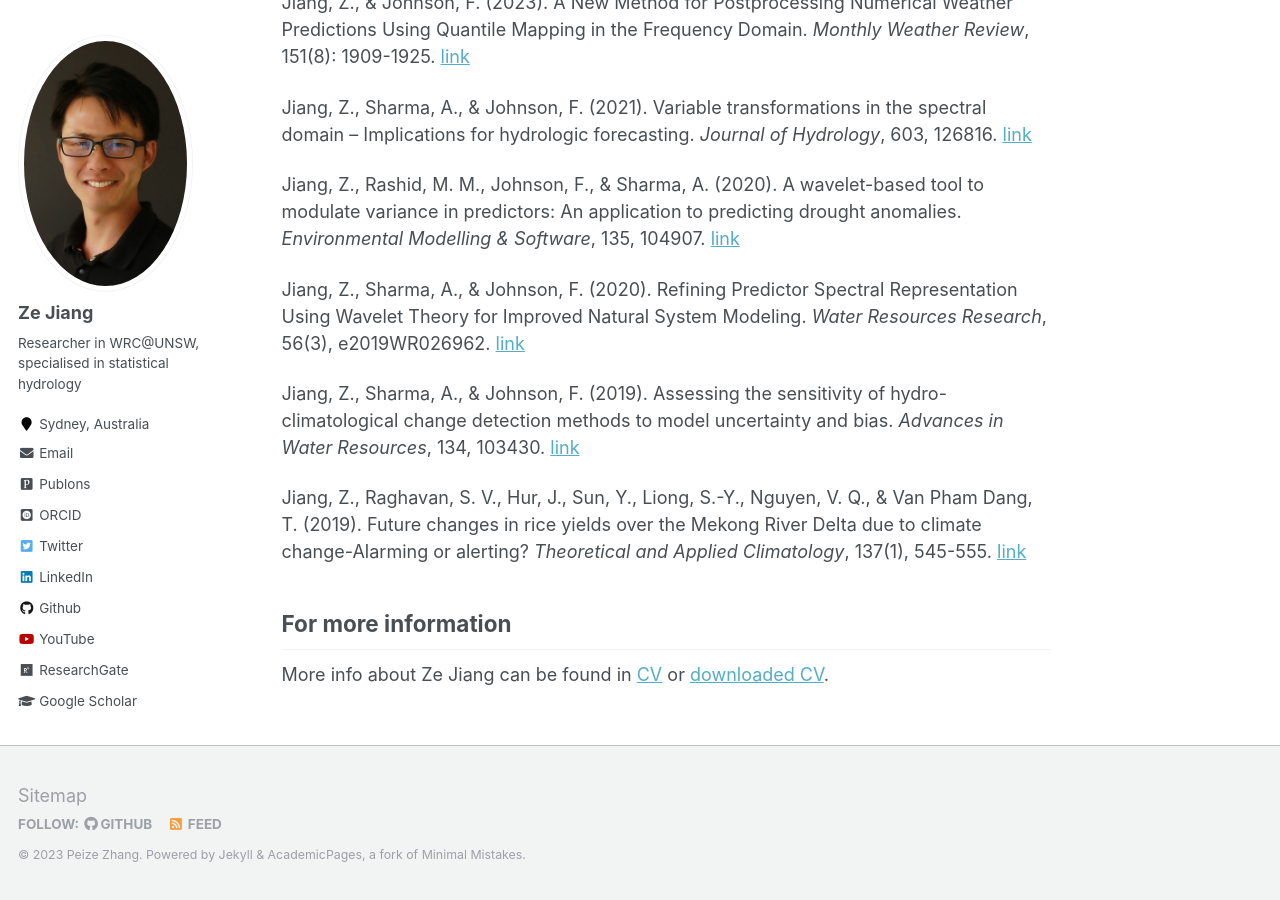
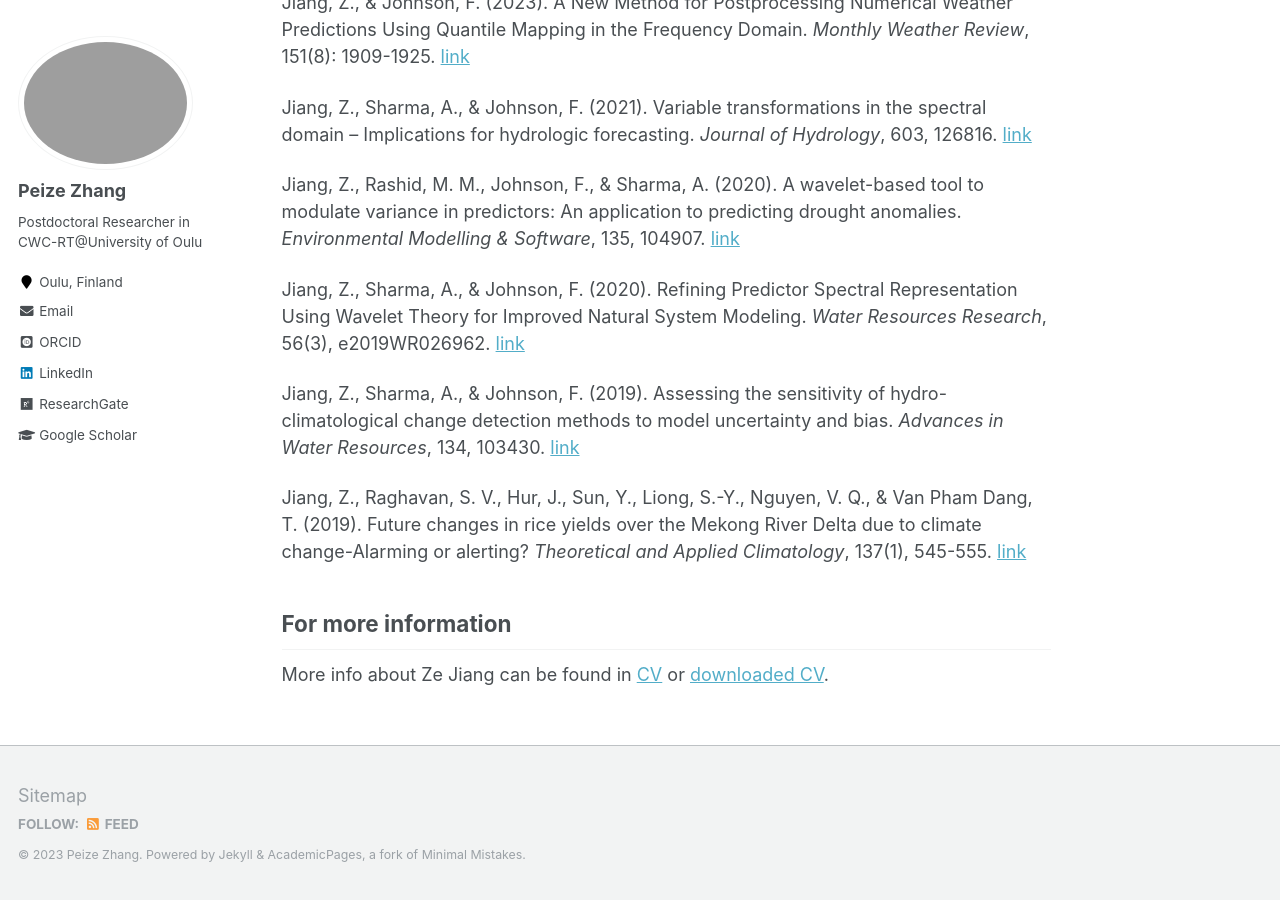
Before and after one commit to PeizeZhang/PeizeZhang.github.io, a Jekyll site: the page built from _pages/about.md, in a window 1280 px wide and 900 px high, scrolled down 1089 px. Built offline with Jekyll 4.4.1, drawn with Linux system fonts in a browser that asks for light colours; some web fonts are replaced.

Commit message:
Update _config.yml

```diff
--- a/_config.yml
+++ b/_config.yml
@@ -80,16 +80,16 @@ analytics:
 
 # Site Author
 author:
-  name             : "Ze Jiang"
-  avatar           : "profile.jpg"
-  bio              : "Researcher in WRC@UNSW, specialised in statistical hydrology"
-  location         : "Sydney, Australia"
+  name             : "Peize Zhang"
+  avatar           : "bio_PeizeZhang.jpg"
+  bio              : "Postdoctoral Researcher in CWC-RT@University of Oulu"
+  location         : "Oulu, Finland"
   employer         :
   pubmed           : #"https://www.ncbi.nlm.nih.gov/pubmed/?term=john+snow"
-  googlescholar    : "https://scholar.google.com/citations?user=4iVouPYAAAAJ&hl=en"
-  email            : "ze.jiang@hotmail.com"
-  researchgate     : "https://www.researchgate.net/profile/Ze_Jiang3"
-  publons          : "https://publons.com/researcher/3963266/ze-jiang/"
+  googlescholar    : "https://scholar.google.com.hk/citations?user=lE6fR2gAAAAJ&hl=en"
+  email            : "peize.zhang@oulu.fi"
+  researchgate     : "https://www.researchgate.net/profile/Zhang-Peize"
+  publons          :
   uri              :
   bitbucket        :
   codepen          :
@@ -97,24 +97,24 @@ author:
   flickr           :
   facebook         :
   foursquare       :
-  github           : "zejiang-unsw"
+  github           :
   google_plus      :
   keybase          :
   instagram        :
   impactstory      : #"https://profiles.impactstory.org/u/xxxx-xxxx-xxxx-xxxx"
   lastfm           :
-  linkedin         : "zejiang"
-  orcid            : "http://orcid.org/0000-0002-3472-0829"
+  linkedin         : "PeizeZhang"
+  orcid            : "https://orcid.org/0000-0002-2944-5973"
   pinterest        :
   soundcloud       :
   stackoverflow    : #"http://stackoverflow.com/users/123456/username"
   steam            :
   tumblr           :
-  twitter          : "ZeJiang3"
+  twitter          :
   vine             :
   weibo            :
   xing             :
-  youtube          : "UCDgVmJEzD5czbTlTdVVewKA"
+  youtube          :
   wikipedia        :
 
 # Reading Files
```
